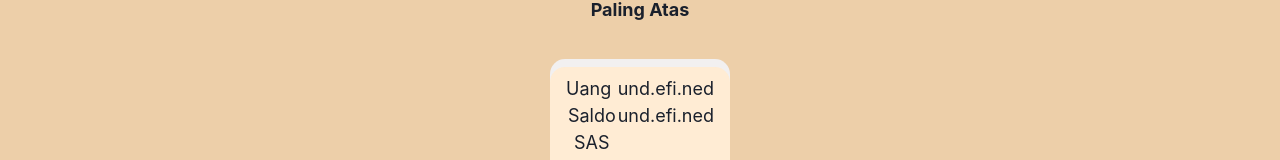
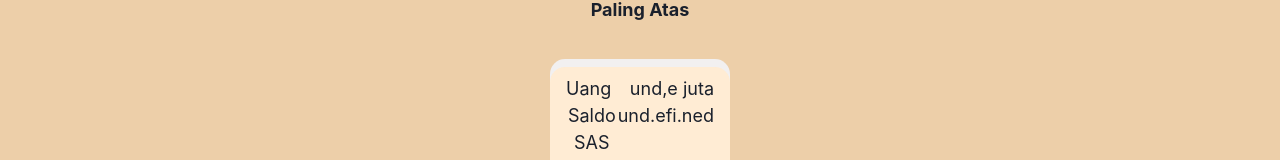
Before and after one commit to afistapratama12/dk-project-client, a React (Create React App) app: page / in a window 1280 px wide. Shown: the part 217-377 px from the top of the page. Built offline with nearby package versions, Linux system fonts and the light colour scheme; no server answers; sample sign-in values are in the browser's storage.

Commit message:
formatting money

```diff
--- a/src/components/donwline/PartCardHead.jsx
+++ b/src/components/donwline/PartCardHead.jsx
@@ -2,10 +2,10 @@ import {
     Box, Button, Flex, Text, useDisclosure,
     Modal, ModalOverlay, ModalContent, ModalHeader, ModalCloseButton, ModalFooter
 } from "@chakra-ui/react"
-import { formatMoney } from "../../helper/helper"
-import { buttonResponsive, fontDlResp, textResponsive } from "../../theme/font"
+import { formatBigMoney, formatMoney } from "../../helper/helper"
+import { buttonResponsive, fontDlResp } from "../../theme/font"
 
-function PartCardHead({ data, isLoading }) {
+function PartCardHead({ data }) {
     const { isOpen, onOpen, onClose} = useDisclosure()
 
     const handleShowUser = (e) => {
@@ -31,7 +31,7 @@ function PartCardHead({ data, isLoading }) {
                         justifyContent={'space-between'}
                     >
                         <Text>Uang</Text>
-                        <Text>{formatMoney(data?.money_balance)}</Text>
+                        <Text>{formatBigMoney(data?.money_balance)}</Text>
                     </Flex>
                     <Flex
                         justifyContent={'space-between'}
--- a/src/helper/helper.js
+++ b/src/helper/helper.js
@@ -12,6 +12,57 @@ export const formatMoney = (number) => {
     }
 
     return res.split("").reverse().join("")
+}
+
+export const formatBigMoney = (number) => {
+  const moneyStr = "" + number
+
+  if (moneyStr.length < 8) {
+    return formatMoney(number)
+  } else if (moneyStr.length === 8) {
+    // ex : 10_000_000 => 10 juta | 10.200.00 => 10,2 juta  | 10.243.000 => 10,24 juta
+    if (moneyStr[2] === "0" && moneyStr[3] === "0") {
+      return moneyStr.slice(0,2) + " juta"
+    } else if (moneyStr[3] === "0") {
+        return moneyStr.slice(0,2) + "," + moneyStr[2] + " juta"
+    } else {
+        return moneyStr.slice(0,2) + "," + moneyStr.slice(2, 4) + " juta"
+    }
+  } else if (moneyStr.length === 9) {
+    // ex : 100_000_000 => 100 juta | 10.200.00 => 100,2 juta  | 10.243.000 => 100,2 juta
+    if (moneyStr[3] === "0" && moneyStr[4] === "0") {
+        return moneyStr.slice(0,3) + " juta"
+    } else {
+          return moneyStr.slice(0,3) + "," + moneyStr[3] + " juta"
+    }
+  } else if (moneyStr.length === 10) {
+    // ex: 1.000.000.000 -> 1 miliar, 1.200.000.000 => 1,2 miliar | 1.232.231.222 => 1,23 miliar
+    if (moneyStr[1] === "0" && moneyStr[2] === "0") {
+        return moneyStr[0] + " miliar"
+    } else if (moneyStr[2] === "0") {
+        return moneyStr[0] + "," + moneyStr[1] + " miliar"
+    } else {
+        return moneyStr[0] + "," + moneyStr.slice(1,3) + " miliar"
+    }
+  } else if (moneyStr.length === 11) {
+    // ex: 10.000.000.000 -> 10 miliar, 10.200.000.000 => 10,2 miliar | 10.232.231.222 => 10,23 miliar
+    if (moneyStr[2] === "0" && moneyStr[3] === "0") {
+        return moneyStr.slice(0, 2) + " miliar"
+    } else if (moneyStr[3] === "0") {
+        return moneyStr.slice(0,2) + "," + moneyStr[2] + " miliar"
+    } else {
+        return moneyStr.slice(0,2) + "," + moneyStr.slice(2,4) + " miliar"
+    }
+  } else if (moneyStr.length === 12) {
+    // ex: 100.000.000.000 -> 100 miliar, 100.200.000.000 => 100,2 miliar | 100.232.231.222 => 100,2 miliar
+    if (moneyStr[3] === "0" && moneyStr[4] === "0") {
+        return moneyStr.slice(0, 3) + " miliar"
+    } else {
+        return moneyStr.slice(0,3) + "," + moneyStr[3] + " miliar"
+    }
+  } else {
+        return "1 triliun"
+  }
 }
 
 export const positionInd = (position) => {
```
Also changed, not shown: src/components/donwline/PartCardEmpty.jsx (deleted, +0 -12 lines).
